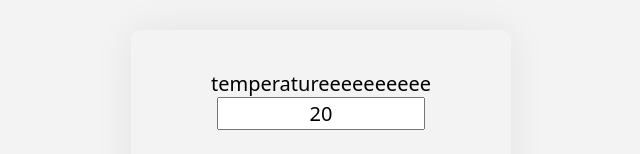
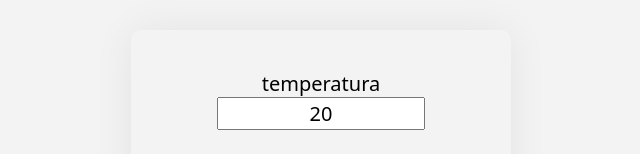
Before and after one commit to franciscoMaldonado224040/PWA_TEMP, a plain HTML site: page index.html in a window 1280 px wide. Shown: the part 319-473 px from the top of the page, without its empty margins (319-959 px from the left). Drawn offline with Linux system fonts and the light colour scheme.

Commit message:
españolxd

```diff
--- a/index.html
+++ b/index.html
@@ -11,7 +11,7 @@
   <body>
     <h1>Temperature converter</h1>
     <form id="converter">
-  <label for="input-temp">temperatureeeeeeeeee</label>
+  <label for="input-temp">temperatura</label>
   <input type="text" id="input-temp" name="input-temp" value="20" />
   <label for="input-unit">from</label>
   <select id="input-unit" name="input-unit">
```
